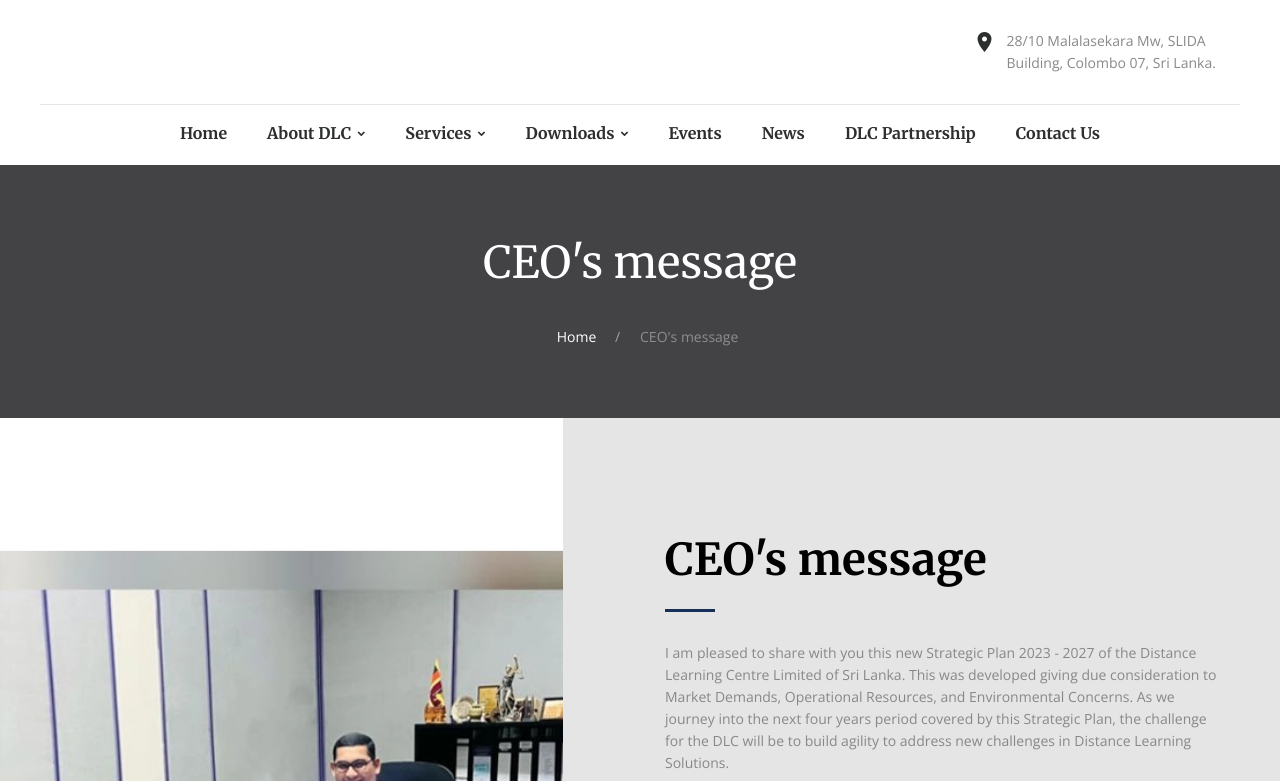
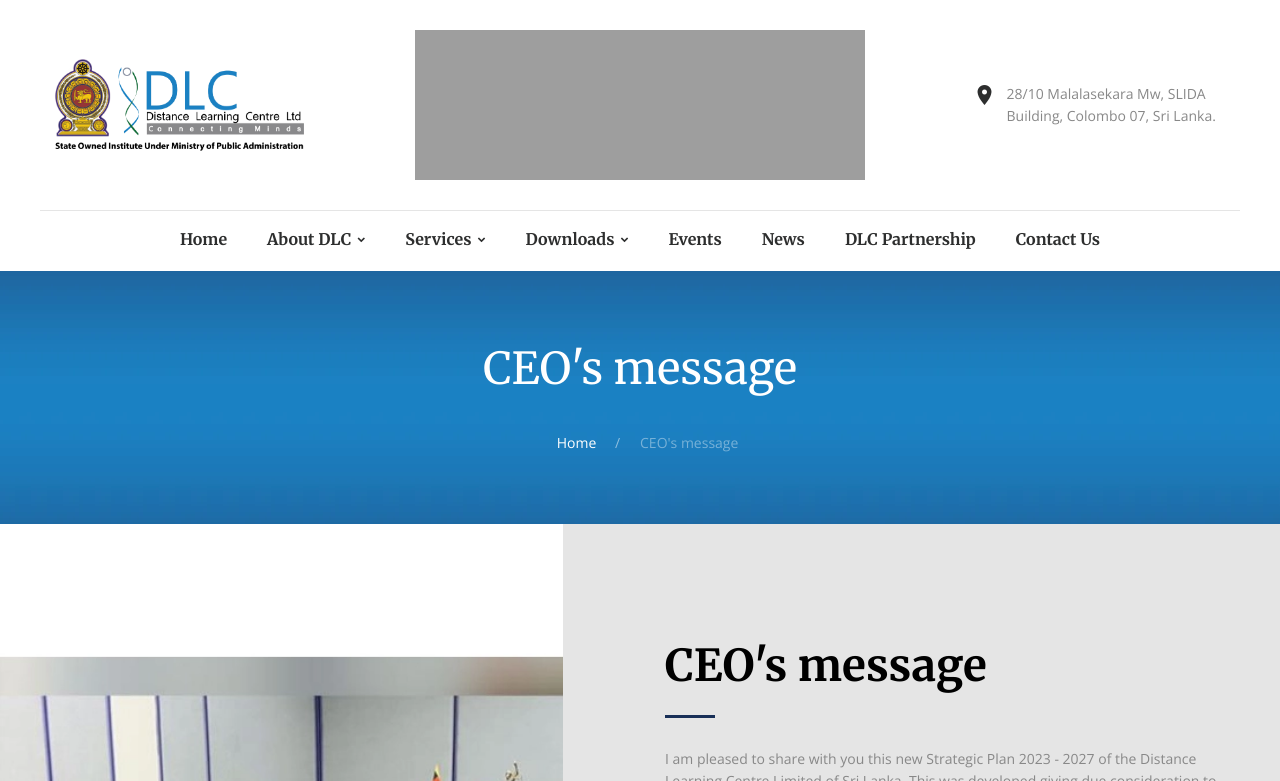
Before and after one commit to milindajay/DLSC-WEBSITE, a plain HTML site: page ceo-message.html in a window 1280 px wide. Shown: the top 781 px of the page. Drawn offline with nearby package versions, Linux system fonts and the light colour scheme; the site is published under a folder, as on GitHub Pages, so addresses that start at the root find nothing.

Commit message:
path error fixed

```diff
--- a/ceo-message.html
+++ b/ceo-message.html
@@ -57,12 +57,12 @@
                                             <div
                                                 class="unit justify-content-center text-center unit-horizontal unit-top unit-spacing-xs">
                                                 <a href="index.html"> <img class="logo-nav"
-                                                        src="/images/logo-main-r.png" alt="" width="250"></a>
+                                                        src="images/logo-main-r.png" alt="" width="250"></a>
                                             </div>
                                         </div>
                                         <div class="cell-lg-6 text-center">
                                             <div class="rd-navbar-brand"><a class="reveal-inline-block"
-                                                    href="index.html"><img class="logo-nav" src="/images/home/DCLS.png"
+                                                    href="index.html"><img class="logo-nav" src="images/home/DCLS.png"
                                                         alt="" width="450"></a></div>
                                         </div>
                                         <div class="cell-lg-3">
@@ -145,7 +145,7 @@
         </header>
         <!-- Header End -->
          <section class="section breadcrumb-modern context-dark parallax-container"
-            data-parallax-img="/images/parallax-02.webp">
+            data-parallax-img="images/parallax-02.webp">
             <div class="parallax-content section-30 section-sm-70">
                 <div class="shell">
                     <h2 class="veil reveal-sm-block">CEO's message</h2>
```
Also changed, not shown: board-of-directors.html (+1 -1 lines).
